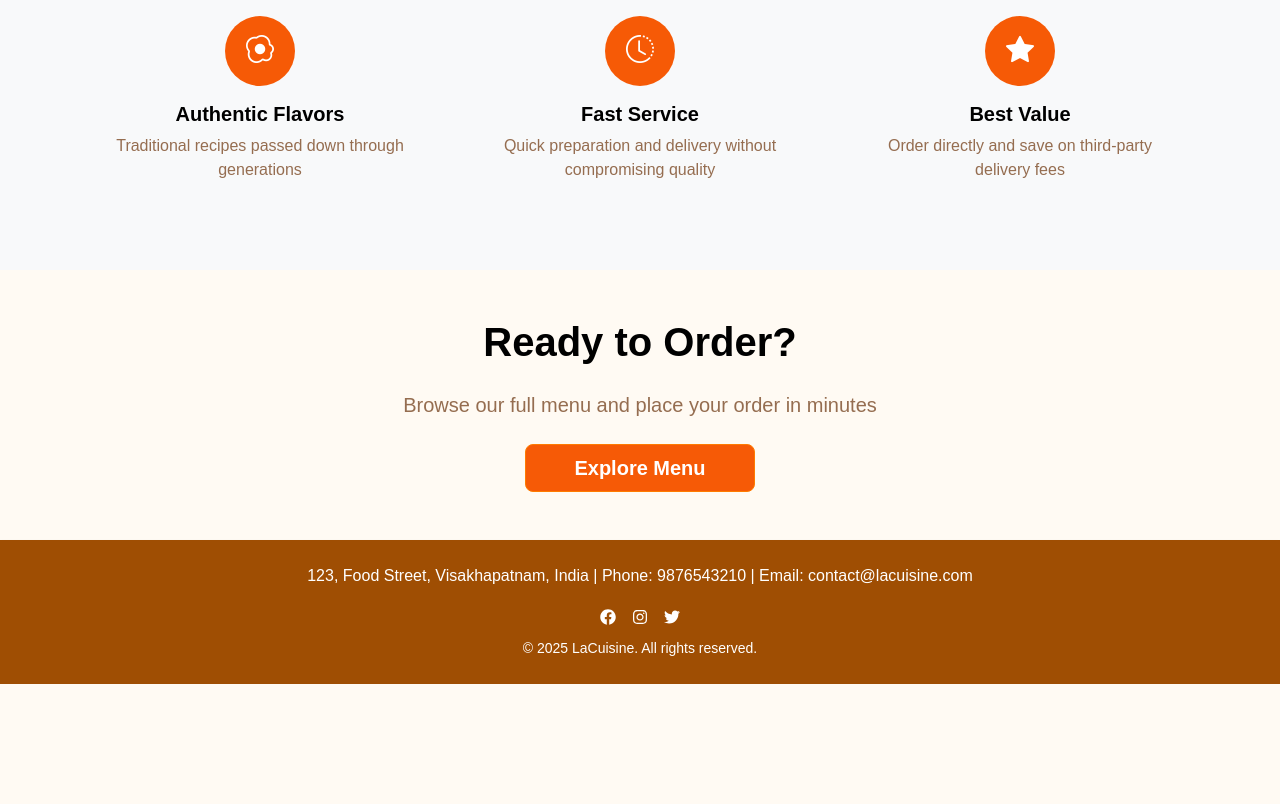
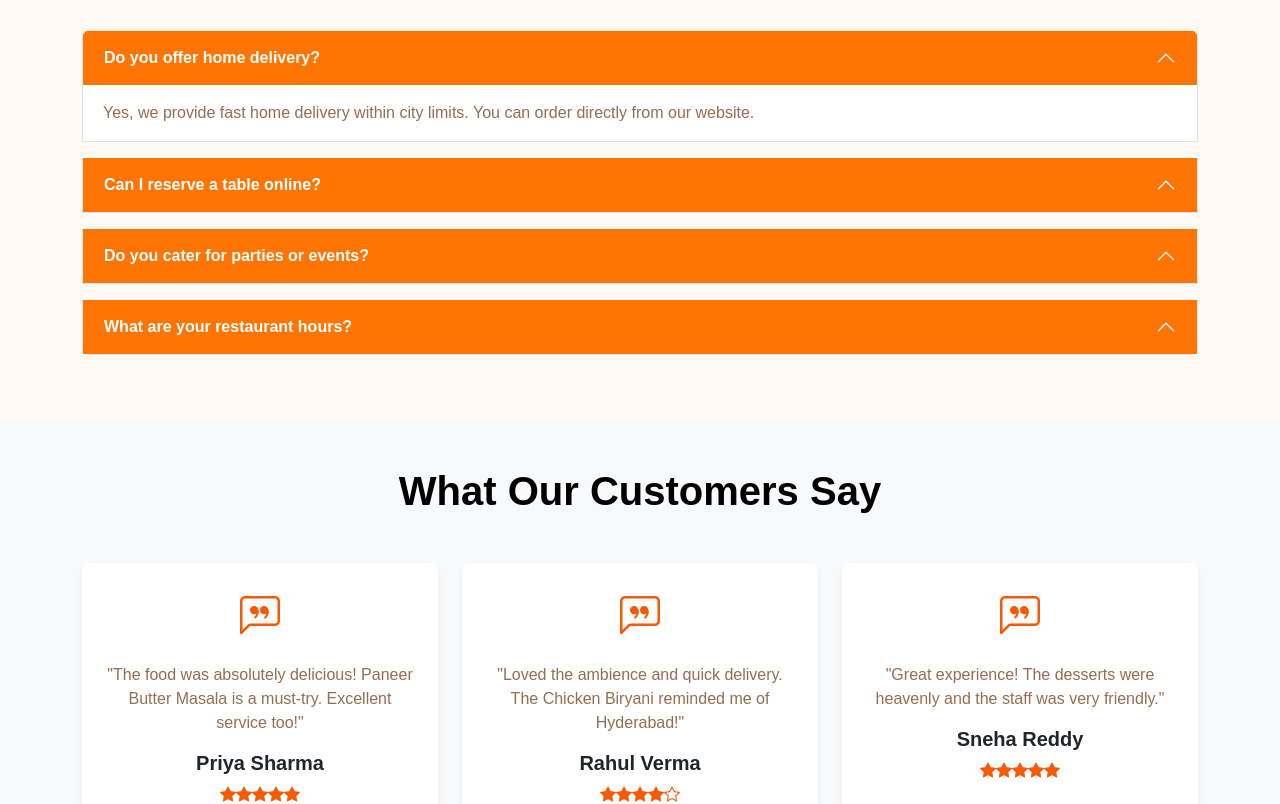
Before and after one commit to kavyasri2209/Restuarent, a React (Create React App) app: page / in a window 1280 px wide. Shown: the part 2280-3084 px from the top of the page. Before the commit the page ends 2964 px from the top, so only its background shows below. Built offline with nearby package versions, Linux system fonts and the light colour scheme.

Commit message:
order summary

```diff
--- a/src/App.css
+++ b/src/App.css
@@ -235,3 +235,28 @@ html, body, #root {
   font-weight: 500;
   color: #555;            /* optional */
 }
+.accordion-button {
+  background-color: #fff;
+  color: #000;
+  border: 1px solid #ddd;
+  transition: all 0.3s ease;
+}
+.accordion-button:not(.collapsed) {
+  background-color: #fe7504; /* 🌈 your custom color */
+  color: #fff !important;    /* white text */
+  border-color: #fe7504;     /* border matches bg */
+  box-shadow: none;
+}
+.accordion-button:not(.collapsed)::after {
+  filter: brightness(0) invert(1); /* turns it white */
+}
+.accordion-button:hover {
+  background-color: rgba(254, 117, 4, 0.9);
+  color: #fff;
+  border-color: #fe7504;
+}
+.accordion-button:focus {
+  box-shadow: none !important;
+  border-color: #fe7504 !important; /* keeps your custom border color */
+  outline: none !important;
+}
--- a/src/App.js
+++ b/src/App.js
@@ -18,6 +18,8 @@ import Reservation from "./pages/Reservation";
 import Login from "./pages/Login";
 import Signup from "./pages/Signup";
 import About from "./pages/About";
+import OrderSummary from "./pages/OrderSummary";
+
 
 import { AuthProvider } from "./context/AuthContext";
 import { CartProvider } from "./context/CartContext";
@@ -53,7 +55,9 @@ function App() {
               <Route path="/login" element={<Login />} />
               <Route path="/signup" element={<Signup />} />
               <Route path="/about" element={<About />} />
+              <Route path="/order-summary" element={<OrderSummary />} />
               <Route path="*" element={<Navigate to="/" />} />
+
             </Routes>
           </main>
           <Footer />
--- a/src/pages/Home.js
+++ b/src/pages/Home.js
@@ -1,4 +1,4 @@
-import React from "react";
+import React, { useState } from "react";
 import { Link } from "react-router-dom";
 import "bootstrap/dist/css/bootstrap.min.css";
 import "bootstrap-icons/font/bootstrap-icons.css";
@@ -14,59 +14,51 @@ import garlicNaan from "../Images/garlicnaan.jpg";
 
 const Home = () => {
   const featuredDishes = [
+    { name: "Paneer Butter Masala", price: 280, image: paneerButterMasala, description: "Rich and creamy paneer-based curry" },
+    { name: "Chocolate Brownie With Icecream", price: 250, image: brownie, description: "Warm, fudgy brownie ." },
+    { name: "Chicken Biryani", price: 320, image: biryani, description: "Aromatic rice with tender chicken" },
+    { name: "Butter Naan", price: 40, image: naan, description: "Soft, fluffy Indian bread brushed with butter" },
+    { name: "Gulab Jamun", price: 120, image: gulabJamun, description: "Soft milk-solid dumplings soaked syrup" },
+    { name: "Masala Dosa", price: 150, image: dosa, description: "Crispy rice crepe ." },
+    { name: "Dal Makhani", price: 240, image: dalMakhani, description: "Lentils slow-cooked with butter and cream" },
+    { name: "Tandoori Chicken", price: 380, image: tandooriChicken, description: "Succulent chicken marinated with spices." },
+    { name: "Garlic Naan", price: 50, image: garlicNaan, description: "Naan topped with fresh garlic and coriander" },
+  ];
+
+  const faqs = [
     {
-      name: "Paneer Butter Masala",
-      price: 280,
-      image: paneerButterMasala,
-      description: "Rich and creamy paneer-based curry",
+      question: "Do you offer home delivery?",
+      answer: "Yes, we provide fast home delivery within city limits. You can order directly from our website.",
     },
     {
-      name: "Chocolate Brownie With Icecream",
-      price: 250,
-      image: brownie,
-      description: "Warm, fudgy brownie .",
+      question: "Can I reserve a table online?",
+      answer: "Absolutely! Visit the 'Reserve Table' page to book your table easily.",
     },
     {
-      name: "Chicken Biryani",
-      price: 320,
-      image: biryani,
-      description: "Aromatic rice with tender chicken",
+      question: "Do you cater for parties or events?",
+      answer: "Yes, we offer catering services for birthdays, weddings, and corporate events.",
     },
     {
-      name: "Butter Naan",
-      price: 40,
-      image: naan,
-      description: "Soft, fluffy Indian bread brushed with butter",
+      question: "What are your restaurant hours?",
+      answer: "We are open every day from 11 AM to 11 PM.",
+    },
+  ];
+
+  const testimonials = [
+    {
+      name: "Priya Sharma",
+      feedback: "The food was absolutely delicious! Paneer Butter Masala is a must-try. Excellent service too!",
+      rating: 5,
     },
     {
-      name: "Gulab Jamun",
-      price: 120,
-      image: gulabJamun,
-      description: "Soft milk-solid dumplings soaked syrup",
+      name: "Rahul Verma",
+      feedback: "Loved the ambience and quick delivery. The Chicken Biryani reminded me of Hyderabad!",
+      rating: 4,
     },
     {
-      name: "Masala Dosa",
-      price: 150,
-      image: dosa,
-      description: "Crispy rice crepe .",
-    },
-    {
-      name: "Dal Makhani",
-      price: 240,
-      image: dalMakhani,
-      description: "Lentils slow-cooked with butter and cream",
-    },
-    {
-      name: "Tandoori Chicken",
-      price: 380,
-      image: tandooriChicken,
-      description: "Succulent chicken marinated with spices.",
-    },
-    {
-      name: "Garlic Naan",
-      price: 50,
-      image: garlicNaan,
-      description: "Naan topped with fresh garlic and coriander",
+      name: "Sneha Reddy",
+      feedback: "Great experience! The desserts were heavenly and the staff was very friendly.",
+      rating: 5,
     },
   ];
 
@@ -85,8 +77,7 @@ const Home = () => {
         <div
           className="position-absolute top-0 start-0 w-100 h-100"
           style={{
-            background:
-              "linear-gradient(to right, rgba(0,0,0,0.8), rgba(0,0,0,0.4))",
+            background: "linear-gradient(to right, rgba(0,0,0,0.8), rgba(0,0,0,0.4))",
           }}
         ></div>
         <div className="position-relative z-1 px-3">
@@ -101,10 +92,7 @@ const Home = () => {
             <Link to="/menu" className="btn btn-warning btn-lg px-4 fw-semibold">
               <span className="text-white">Order Now</span>
             </Link>
-            <Link
-              to="/reservation"
-              className="btn btn-outline-light btn-lg px-4 fw-semibold text-white"
-            >
+            <Link to="/reservation" className="btn btn-outline-light btn-lg px-4 fw-semibold text-white">
               Reserve Table
             </Link>
           </div>
@@ -115,9 +103,7 @@ const Home = () => {
       <section className="container py-5">
         <div className="text-center mb-5">
           <h2 className="fw-bold fs-1">Our Signature Dishes</h2>
-          <p className="fs-5 text-secondary">
-            Handpicked favorites that keep our customers coming back
-          </p>
+          <p className="fs-5 text-secondary">Handpicked favorites that keep our customers coming back</p>
         </div>
         <div className="row g-4">
           {featuredDishes.map((dish, index) => (
@@ -128,24 +114,16 @@ const Home = () => {
                     src={dish.image}
                     alt={dish.name}
                     className="w-100 h-100 object-fit-cover"
-                    style={{
-                      transition: "transform 0.4s ease",
-                    }}
-                    onMouseOver={(e) =>
-                      (e.currentTarget.style.transform = "scale(1.1)")
-                    }
-                    onMouseOut={(e) =>
-                      (e.currentTarget.style.transform = "scale(1)")
-                    }
+                    style={{ transition: "transform 0.4s ease" }}
+                    onMouseOver={(e) => (e.currentTarget.style.transform = "scale(1.1)")}
+                    onMouseOut={(e) => (e.currentTarget.style.transform = "scale(1)")}
                   />
                 </div>
                 <div className="card-body text-center">
                   <h5 className="fw-bold">{dish.name}</h5>
                   <p className="text-secondary mb-3">{dish.description}</p>
                   <div className="d-flex justify-content-between align-items-center px-3">
-                    <span className="fw-bold text-primary fs-5">
-                      ₹{dish.price}
-                    </span>
+                    <span className="fw-bold text-primary fs-5">₹{dish.price}</span>
                     <Link to="/menu" className="btn btn-md btn-warning">
                       <span className="text-white">View Menu</span>
                     </Link>
@@ -157,44 +135,64 @@ const Home = () => {
         </div>
       </section>
 
-      {/* Why Choose Us */}
+
+
+      {/* FAQ Section */}
+      <section className="container py-5">
+        <div className="text-center mb-5">
+          <h2 className="fw-bold fs-1">Frequently Asked Questions</h2>
+          <p className="fs-5 text-secondary">Find answers to the most common questions</p>
+        </div>
+        <div className="accordion" id="faqAccordion">
+          {faqs.map((faq, index) => (
+            <div className="accordion-item mb-3" key={index}>
+              <h2 className="accordion-header" id={`heading${index}`}>
+                <button
+                  className="accordion-button fw-semibold"
+                  type="button"
+                  data-bs-toggle="collapse"
+                  data-bs-target={`#collapse${index}`}
+                  aria-expanded={index === 0 ? "true" : "false"}
+                  aria-controls={`collapse${index}`}
+                >
+                  {faq.question}
+                </button>
+              </h2>
+              <div
+                id={`collapse${index}`}
+                className={`accordion-collapse collapse ${index === 0 ? "show" : ""}`}
+                aria-labelledby={`heading${index}`}
+                data-bs-parent="#faqAccordion"
+              >
+                <div className="accordion-body text-secondary">{faq.answer}</div>
+              </div>
+            </div>
+          ))}
+        </div>
+      </section>
+
+            {/* Testimonials */}
       <section className="bg-light py-5">
         <div className="container text-center">
-          <h2 className="fw-bold fs-1 mb-5">Why Choose Us</h2>
+          <h2 className="fw-bold fs-1 mb-5">What Our Customers Say</h2>
           <div className="row g-4">
-            <div className="col-md-4">
-              <div className="p-4 border-0">
-                <div className="rounded-circle bg-warning d-flex align-items-center justify-content-center mx-auto mb-3" style={{ width: "70px", height: "70px" }}>
-                  <i className="bi bi-egg-fried fs-3 text-white"></i>
+            {testimonials.map((t, i) => (
+              <div className="col-md-4" key={i}>
+                <div className="card border-0 shadow-sm p-4 h-100">
+                  <i className="bi bi-chat-left-quote text-primary fs-1 mb-3"></i>
+                  <p className="text-secondary mb-3">"{t.feedback}"</p>
+                  <h5 className="fw-bold text-dark mb-2">{t.name}</h5>
+                  <div>
+                    {[...Array(t.rating)].map((_, j) => (
+                      <i key={j} className="bi bi-star-fill text-primary"></i>
+                    ))}
+                    {[...Array(5 - t.rating)].map((_, j) => (
+                      <i key={j} className="bi bi-star text-primary"></i>
+                    ))}
+                  </div>
                 </div>
-                <h5 className="fw-bold mb-2">Authentic Flavors</h5>
-                <p className="text-secondary">
-                  Traditional recipes passed down through generations
-                </p>
               </div>
-            </div>
-            <div className="col-md-4">
-              <div className="p-4 border-0">
-                <div className="rounded-circle bg-warning d-flex align-items-center justify-content-center mx-auto mb-3" style={{ width: "70px", height: "70px" }}>
-                  <i className="bi bi-clock-history fs-3 text-white"></i>
-                </div>
-                <h5 className="fw-bold mb-2">Fast Service</h5>
-                <p className="text-secondary">
-                  Quick preparation and delivery without compromising quality
-                </p>
-              </div>
-            </div>
-            <div className="col-md-4">
-              <div className="p-4 border-0">
-                <div className="rounded-circle bg-warning d-flex align-items-center justify-content-center mx-auto mb-3" style={{ width: "70px", height: "70px" }}>
-                  <i className="bi bi-star-fill fs-3 text-white"></i>
-                </div>
-                <h5 className="fw-bold mb-2">Best Value</h5>
-                <p className="text-secondary">
-                  Order directly and save on third-party delivery fees
-                </p>
-              </div>
-            </div>
+            ))}
           </div>
         </div>
       </section>
--- a/src/pages/Order.js
+++ b/src/pages/Order.js
@@ -23,9 +23,12 @@ function Order() {
     const existingOrders = JSON.parse(localStorage.getItem("orders")) || [];
     localStorage.setItem("orders", JSON.stringify([...existingOrders, order]));
 
+    localStorage.setItem("latestOrder", JSON.stringify(order));
+
     toast.success("Order placed successfully!");
     clearCart();
-    navigate("/");
+    navigate("/order-summary");
+
   };
 
   return (
```
Also changed, not shown: src/pages/OrderSummary.js (added, +66 -0 lines), public/favicon.png (deleted).
